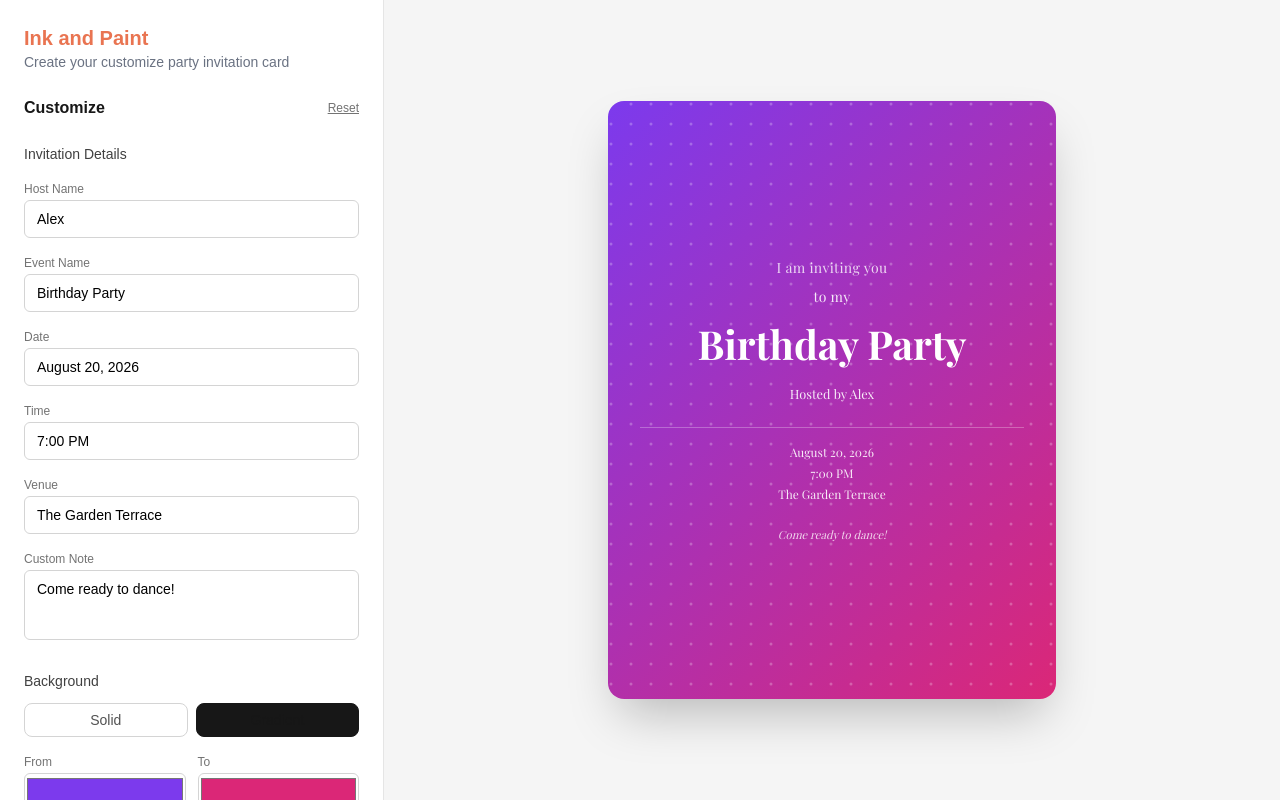
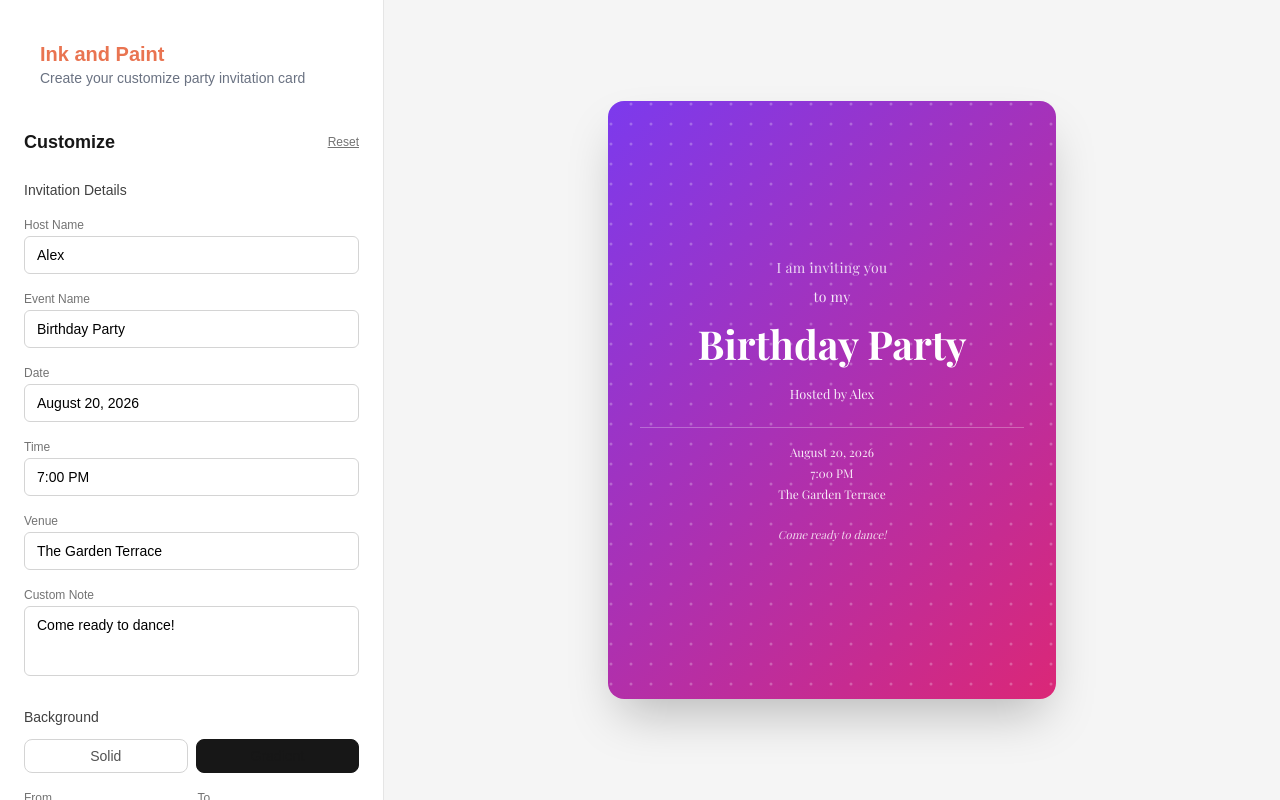
Before and after one commit to neducod/party-card, a Next.js app: page / in a window 1280 px wide. Built offline with nearby package versions, Linux system fonts and the light colour scheme.

Commit message:
done with the header

```diff
--- a/components/ControlsSidebar.tsx
+++ b/components/ControlsSidebar.tsx
@@ -12,12 +12,12 @@ export function ControlsSidebar({ state, updateDetails, updateStyle, updateGradi
   return (
     <aside className="flex w-full max-w-sm flex-col gap-6 overflow-y-auto border-r border-neutral-200 bg-white p-6">
       <div className="flex flex-col gap-6">
-        <div className="flex flex-col">
+        <div className="flex flex-col p-4">
           <h1 className="text-xl font-extrabold text-[#E97451] ">Ink and Paint</h1>
           <p className="text-sm text-gray-500">Create your customize party invitation card</p>
         </div>
         <div className="flex items-center justify-between gap-4">
-          <h2 className="text-base font-semibold">Customize</h2>
+          <h2 className="text-lg font-semibold">Customize</h2>
           <button
             onClick={reset}
             className="text-xs text-neutral-500 underline hover:text-neutral-800"
```
